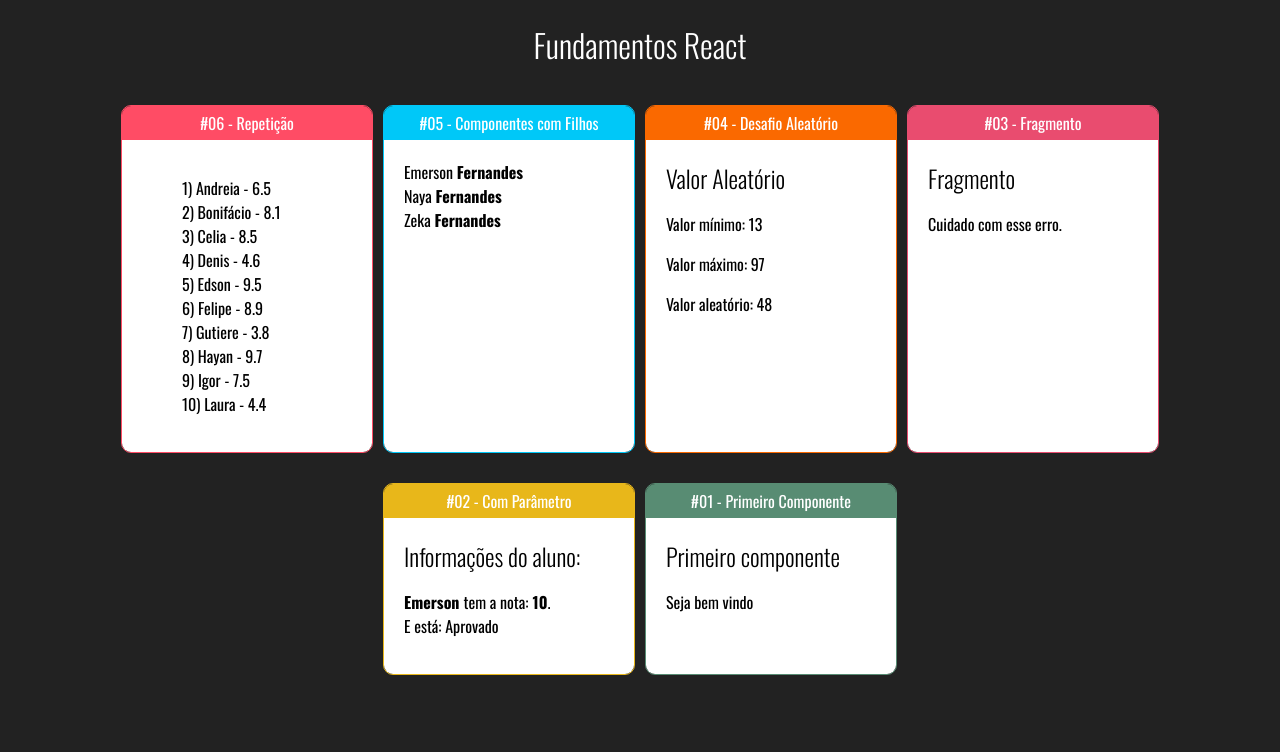
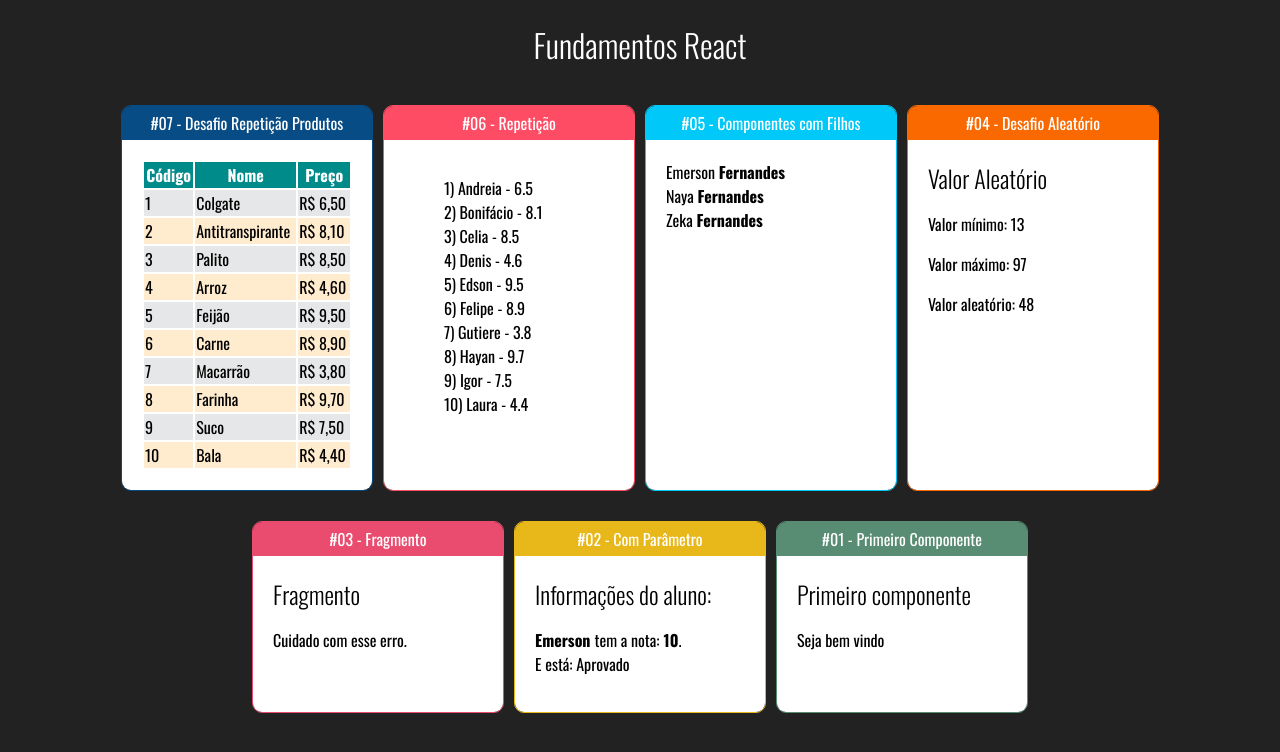
Before and after one commit to Emerson-Gabriel/fundamentos-react, a React (Create React App) app: page / in a window 1280 px wide. Shown: the top 752 px of the page. Built offline with nearby package versions, Linux system fonts and the light colour scheme.

Commit message:
Desafio react

```diff
--- a/src/App.jsx
+++ b/src/App.jsx
@@ -8,11 +8,15 @@ import Card from "./components/layout/Card";
 import Familia from './components/basicos/Familia';
 import FamiliaMembro from './components/basicos/FamiliaMembro';
 import ListaAlunos from './components/repeticao/ListaAlunos';
+import ListaProdutos from './components/repeticao/ListaProdutos';
 
 export default _ =>
     <div className="app">
         <h1 className="center">Fundamentos React</h1>
         <div className="cards">
+            <Card titulo="#07 - Desafio Repetição Produtos" color="#074c85">
+                <ListaProdutos></ListaProdutos>
+            </Card>
             <Card titulo="#06 - Repetição" color="#ff4c65">
                 <ListaAlunos></ListaAlunos>
             </Card>
--- /dev/null
+++ b/src/components/data/produtos.js
@@ -0,0 +1,12 @@
+export default[
+    { id: 1, nome: 'Colgate', preco: 6.5 },
+    { id: 2, nome: 'Antitranspirante', preco: 8.1 },
+    { id: 3, nome: 'Palito', preco: 8.5 },
+    { id: 4, nome: 'Arroz', preco: 4.6 },
+    { id: 5, nome: 'Feijão', preco: 9.5 },
+    { id: 6, nome: 'Carne', preco: 8.9 },
+    { id: 7, nome: 'Macarrão', preco: 3.8 },
+    { id: 8, nome: 'Farinha', preco: 9.7 },
+    { id: 9, nome: 'Suco', preco: 7.5 },
+    { id: 10, nome: 'Bala', preco: 4.4 },
+]
--- /dev/null
+++ b/src/components/repeticao/ListaProdutos.jsx
@@ -0,0 +1,38 @@
+import './tabelaProdutos.css'
+import React from 'react'
+import produtos from '../data/produtos'
+
+export default props => {
+    const products = produtos.map((produto, i ) => {
+        return <tr key={produto.id} className={i % 2 == 0 ? 'par' : 'impar'}>
+            <td>
+                {produto.id}
+            </td>
+            <td>
+                {produto.nome}
+            </td>
+            <td>
+                R$ {produto.preco.toFixed(2).replace('.', ',')}
+            </td>
+        </tr>
+    })
+
+    return (
+        <div>
+            <table>
+                <tr>
+                    <th>
+                        Código
+                    </th>
+                    <th>
+                        Nome
+                    </th>
+                    <th>
+                        Preço
+                    </th>
+                </tr>
+                {products}
+            </table>
+        </div>
+    )
+}
--- /dev/null
+++ b/src/components/repeticao/tabelaProdutos.css
@@ -0,0 +1,16 @@
+table {
+    width: 100%;
+}
+
+table th {
+    background-color: #008b8b;
+    color: white;
+}
+
+.par {
+    background-color: #e6e7e8;
+}
+
+.impar {
+    background-color: blanchedalmond;
+}
```
